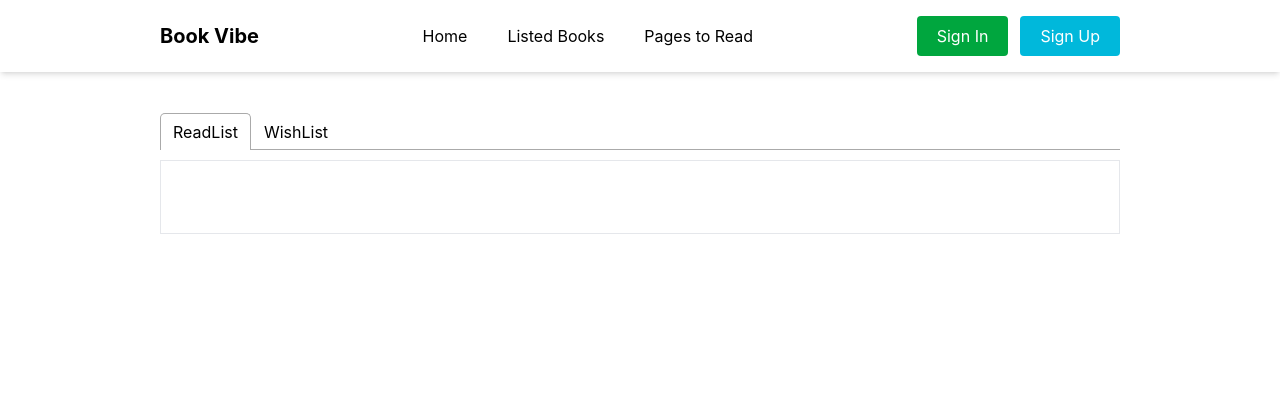
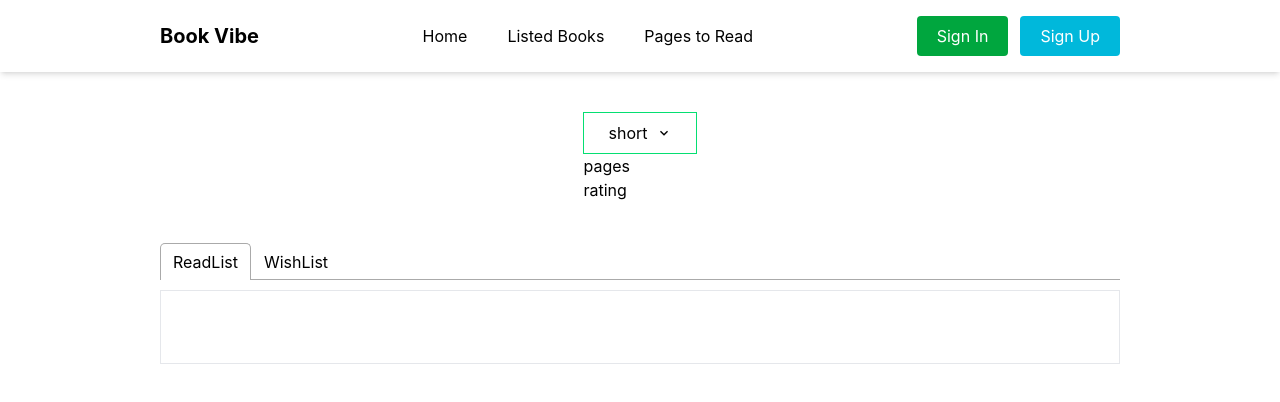
Before and after one commit to Sarafat2002/book-self, a React (Vite) app: page /books in a window 1280 px wide. Shown: the top 402 px of the page. Built offline with nearby package versions, Linux system fonts and the light colour scheme.

Commit message:
shorting running

```diff
--- a/src/Pages/Books.jsx
+++ b/src/Pages/Books.jsx
@@ -4,6 +4,7 @@ import { Tab, Tabs, TabList, TabPanel } from 'react-tabs';
 import 'react-tabs/style/react-tabs.css';
 import ListedBooks from '../Components/ListedBooks';
 import WishList from '../Components/WishList';
+import { MdKeyboardArrowDown } from 'react-icons/md';
 
 
 const Books = () => {
@@ -13,6 +14,16 @@ const Books = () => {
 
   return (
     <div className='w-9/12 mx-auto my-10'>
+
+      <div className='flex my-10 justify-center'>
+        <div className=''>
+          <h4 className='flex gap-2 items-center border border-green-400 px-6 py-2'>  short <MdKeyboardArrowDown/> </h4>
+          <ul className=''>
+            <li><a href="">pages</a></li>
+            <li><a href="">rating</a></li>
+          </ul>
+        </div>
+      </div>
 
 
       <Tabs>
--- a/src/Pages/Readonly.jsx
+++ b/src/Pages/Readonly.jsx
@@ -5,7 +5,15 @@ import { BookContext } from '../ContextApi/BookProvider'
 const Readonly = () => {
 
   return (
-    <div>Readonly</div>
+    <div className='w-9/12 mx-auto mt-10 '>
+
+      <div className='bg-mauve-300 flex items-center justify-center rounded-xl'>
+
+        <h4 className='p-50 text-4xl font-bold'>No Book Found</h4>
+
+      </div>
+
+    </div>
   )
 }
 
```
